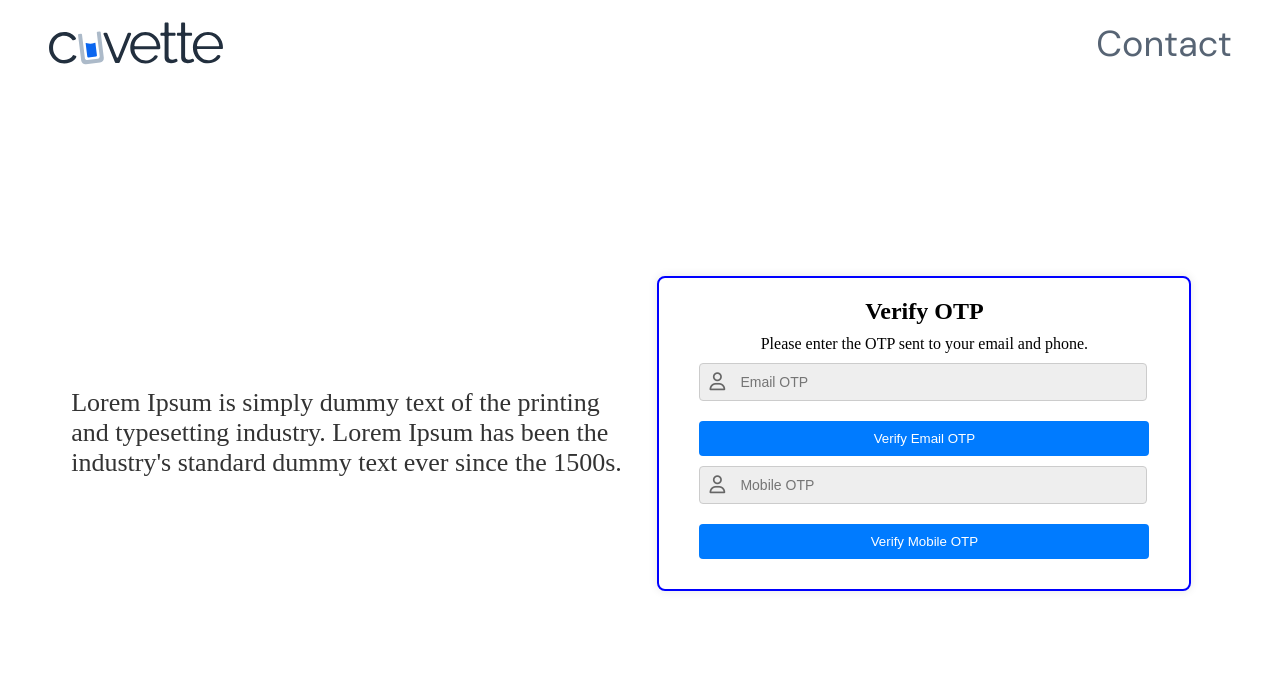
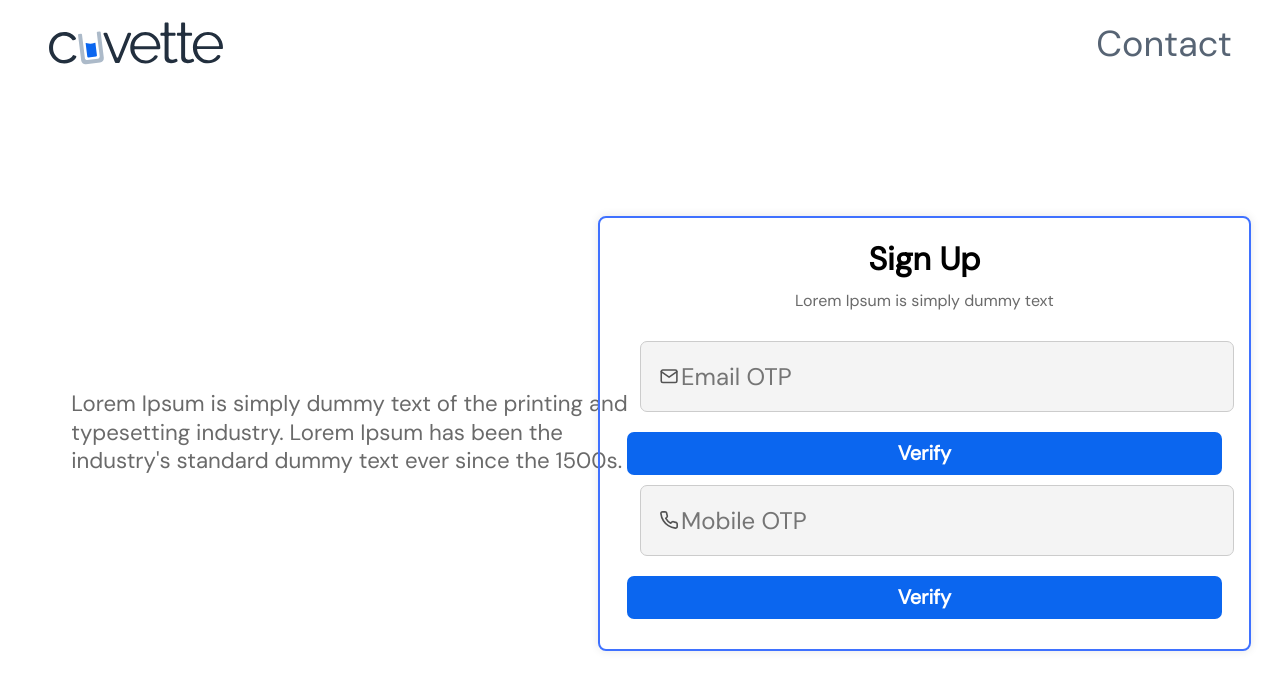
Before and after one commit to yashjain0827/react-jon-board, a React (Create React App) app: page /verify-otp in a window 1280 px wide. Shown: the top 690 px of the page. Built offline with nearby package versions, Linux system fonts and the light colour scheme.

Commit message:
added verification

```diff
--- a/src/components/OtpVerification.js
+++ b/src/components/OtpVerification.js
@@ -2,6 +2,9 @@ import React, { useState, useEffect } from "react";
 import axios from "axios";
 import { useNavigate } from "react-router-dom";
 import SignupHeader from "./SignupHeader"; // Import the Header component
+import PhoneIcon from "../img/Vector.svg";
+import EmailIcon from "../img/mail.svg";
+import CheckCircle from "../img/check.svg";
 
 const OtpVerification = () => {
   const [emailOtp, setEmailOtp] = useState("");
@@ -28,9 +31,17 @@ const OtpVerification = () => {
 
       if (response?.data?.message === "Email verified successfully") {
         setEmailVerified(true);
+        alert("Email verified successfully");
+      } else {
+        alert("Failed to verify email. Please try again.");
       }
     } catch (error) {
-      console.log("Error verifying email OTP:", error);
+      if (error.response) {
+        alert(`Error verifying email OTP: ${error.response.data.message || error.response.data.error || "An error occurred"}`);
+      }
+      else {
+        alert(`Error setting up the request: ${error.message}`);
+      }
     }
   };
 
@@ -46,9 +57,17 @@ const OtpVerification = () => {
 
       if (response?.data?.message === "Phone number verified successfully") {
         setMobileVerified(true);
+        alert("Phone number verified successfully");
+      } else {
+        alert("Failed to verify phone number. Please try again.");
       }
     } catch (error) {
-      console.log("Error verifying mobile OTP:", error);
+      if (error.response) {
+        alert(`Error verifying email OTP: ${error.response.data.message || error.response.data.error || "An error occurred"}`);
+      }
+      else {
+        alert(`Error setting up the request: ${error.message}`);
+      }
     }
   };
 
@@ -67,12 +86,24 @@ const OtpVerification = () => {
 
         <div style={styles.formContainer}>
           <form style={styles.form}>
-            <h2 style={{ margin: "0 0 10px 0" }}>Verify OTP</h2>
-            <p style={{ margin: "0 0 10px 0" }}>
-              Please enter the OTP sent to your email and phone.
+            <h2 style={{
+                margin: "0px",
+                fontSize: "32px",
+                fontFamily: "DM Sans, sans-serif",
+                color: "#000000",
+                fontWeight: "600",
+              }}>Sign Up</h2>
+            <p  style={{
+                margin: "10px 0px 30px 0px",
+                fontSize: "16px",
+                fontFamily: "DM Sans, sans-serif",
+                color: "#292929B2",
+                fontWeight: "500",
+              }}>
+            Lorem Ipsum is simply dummy text
             </p>
 
-            {/* Email OTP Input */}
+            {/* Email OTP */}
             <div style={styles.inputWrapper}>
               <input
                 type="text"
@@ -82,19 +113,19 @@ const OtpVerification = () => {
                 disabled={emailVerified}
                 style={{ ...styles.input, paddingLeft: "40px" }}
               />
-              <i className="fa-regular fa-user" style={styles.icon}></i>
+              <img src={EmailIcon} alt="Phone Icon" style={styles.svgIcon} />
               {emailVerified && (
-                <i className="fa-solid fa-check" style={styles.successIcon}></i>
-              )}
+               <img src={CheckCircle} alt="Check Icon" style={styles.checkIcon} />
+             )}
             </div>
 
             {!emailVerified && (
               <button onClick={handleEmailVerify} style={styles.button}>
-                Verify Email OTP
+                Verify
               </button>
             )}
 
-            {/* Mobile OTP Input */}
+            {/* Mobile OTP */}
             <div style={styles.inputWrapper}>
               <input
                 type="text"
@@ -104,15 +135,15 @@ const OtpVerification = () => {
                 disabled={mobileVerified}
                 style={{ ...styles.input, paddingLeft: "40px" }}
               />
-              <i className="fa-regular fa-user" style={styles.icon}></i>
+              <img src={PhoneIcon} alt="Phone Icon" style={styles.svgIcon} />
               {mobileVerified && (
-                <i className="fa-solid fa-check" style={styles.successIcon}></i>
-              )}
+               <img src={CheckCircle} alt="Check Icon" style={styles.checkIcon} />
+             )}
             </div>
 
             {!mobileVerified && (
               <button onClick={handleMobileVerify} style={styles.button}>
-                Verify Mobile OTP
+                Verify
               </button>
             )}
           </form>
@@ -138,10 +169,13 @@ const styles = {
     justifyContent: "center",
     alignItems: "center",
     textAlign: "left",
-    fontSize: "26px",
-    color: "#333",
+    fontSize: "22.24px",
+    color: "#292929B2",
     width: "50%",
     margin: "auto",
+    fontFamily: "'DM Sans', sans-serif",
+    fontWeight: 500,
+    lineHeight: "28.95px",
   },
   formContainer: {
     width: "50%",
@@ -153,7 +187,7 @@ const styles = {
   },
   form: {
     width: "100%",
-    maxWidth: "450px",
+    maxWidth: "600px",
     display: "flex",
     flexDirection: "column",
     padding: "20px 40px",
@@ -161,35 +195,45 @@ const styles = {
     boxShadow: "0 0 10px rgba(0, 0, 0, 0.1)",
     justifyContent: "center",
     alignItems: "center",
-    border: "2px solid blue",
+    border: "2px solid #3F71FF",
   },
   input: {
     padding: "10px",
     paddingLeft: "40px",
-    borderRadius: "4px",
-    border: "1px solid #ccc",
+    borderRadius: "7px",
+    border: "1px solid #CCCCCC",
     fontSize: "14px",
-    backgroundColor: "rgb(238 238 238)",
-    width: "88%",
+    backgroundColor: "#F4F4F4",
+    width: "542px",
+    height :"49px",
+    fontSize: "24px",
+    fontFamily: "DM Sans, sans-serif",
+    color: "#535353",
+    fontWeight: "400",
   },
   button: {
-    margin: "10px 0",
-    padding: "10px",
-    backgroundColor: "#007bff",
-    color: "#fff",
+    margin: "10px 10px",
+    backgroundColor: "#0B66EF",
     border: "none",
-    borderRadius: "4px",
+    borderRadius: "7px",
     cursor: "pointer",
-    width: "100%",
+    width: "595px",
+    height: "43px",
+    fontSize: "20px",
+    fontFamily: "DM Sans, sans-serif",
+    color: "#FFFFFF",
+    fontWeight: "700",
   },
-  icon: {
+  checkIcon: {
     position: "absolute",
     left: "10px",
     top: "50%",
     transform: "translateY(-50%)",
+    width: "18px",
+    height: "18px",
     pointerEvents: "none",
-    fontSize: "18px",
-    color: "#666",
+    paddingLeft:"10px",
+    right:"10px"
   },
   successIcon: {
     position: "absolute",
@@ -207,6 +251,16 @@ const styles = {
     marginBottom: "10px",
     width: "100%",
   },
+  svgIcon: {
+    position: "absolute",
+    left: "10px",
+    top: "50%",
+    transform: "translateY(-50%)",
+    width: "18px",
+    height: "18px",
+    pointerEvents: "none",
+    paddingLeft:"10px",
+  },
 };
 
 export default OtpVerification;
--- a/src/components/SignupForm.js
+++ b/src/components/SignupForm.js
@@ -322,7 +322,7 @@ const styles = {
     color: "#292929B2",
     width: "50%",
     margin: "auto",
-    fontFamily: "'DM Sans', sans-serif", // Enclose in quotes and use fallback font
+    fontFamily: "'DM Sans', sans-serif",
     fontWeight: 500,
     lineHeight: "28.95px",
   },
```
Also changed, not shown: src/img/check.svg (added).
